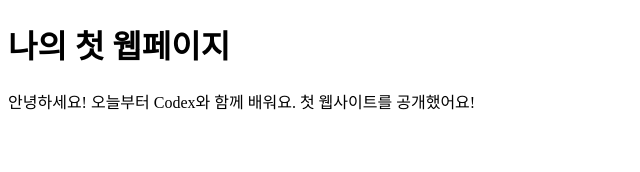
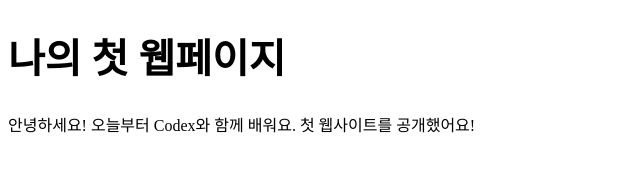
Before and after one commit to madsoho114/my-first-site, a plain HTML site: page index.html in a window 1280 px wide. Shown: the whole page, without its empty margins (0-640 px from the left). Drawn offline with Linux system fonts and the light colour scheme.

Commit message:
첫 화면 제목 글자 키우기

```diff
--- a/index.html
+++ b/index.html
@@ -4,6 +4,11 @@
     <meta charset="UTF-8">
     <meta name="viewport" content="width=device-width, initial-scale=1">
     <title>나의 첫 웹페이지</title>
+    <style>
+      h1 {
+        font-size: 40px;
+      }
+    </style>
   </head>
   <body>
     <h1>나의 첫 웹페이지</h1>
```
